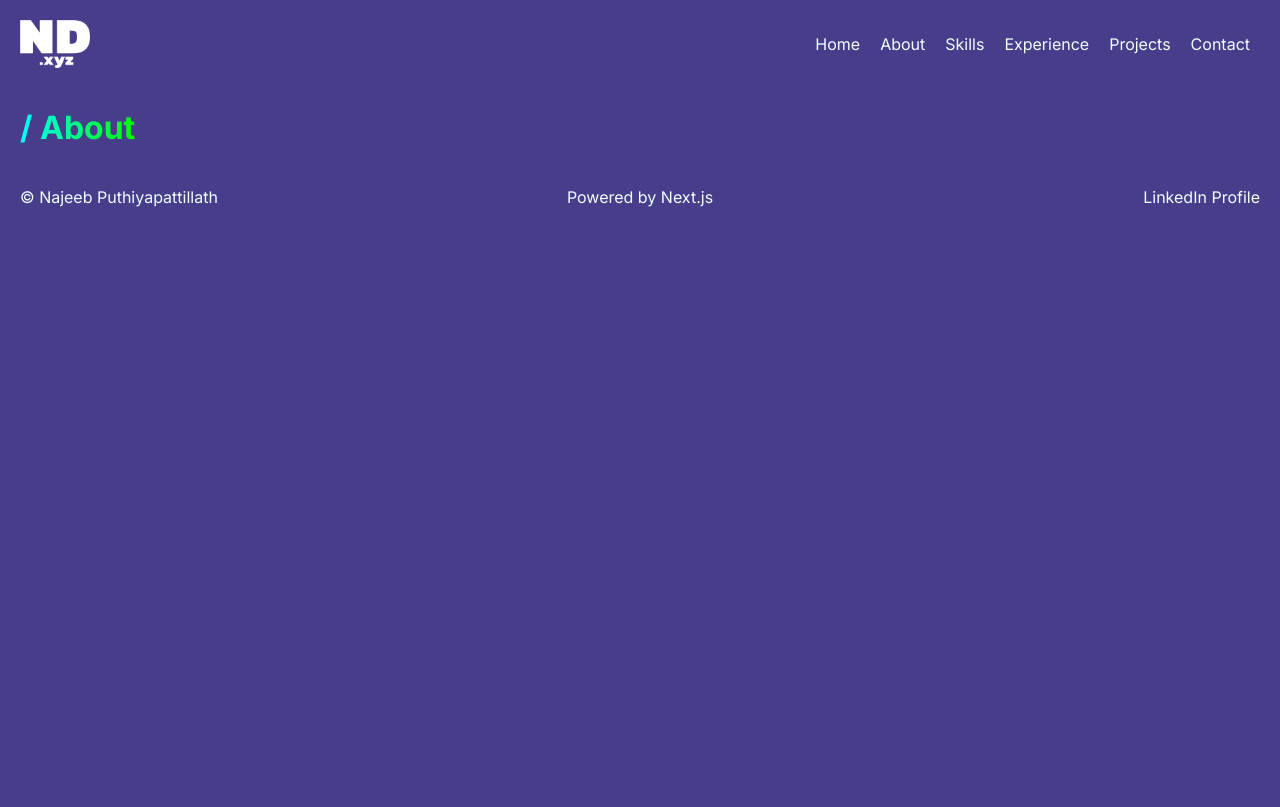
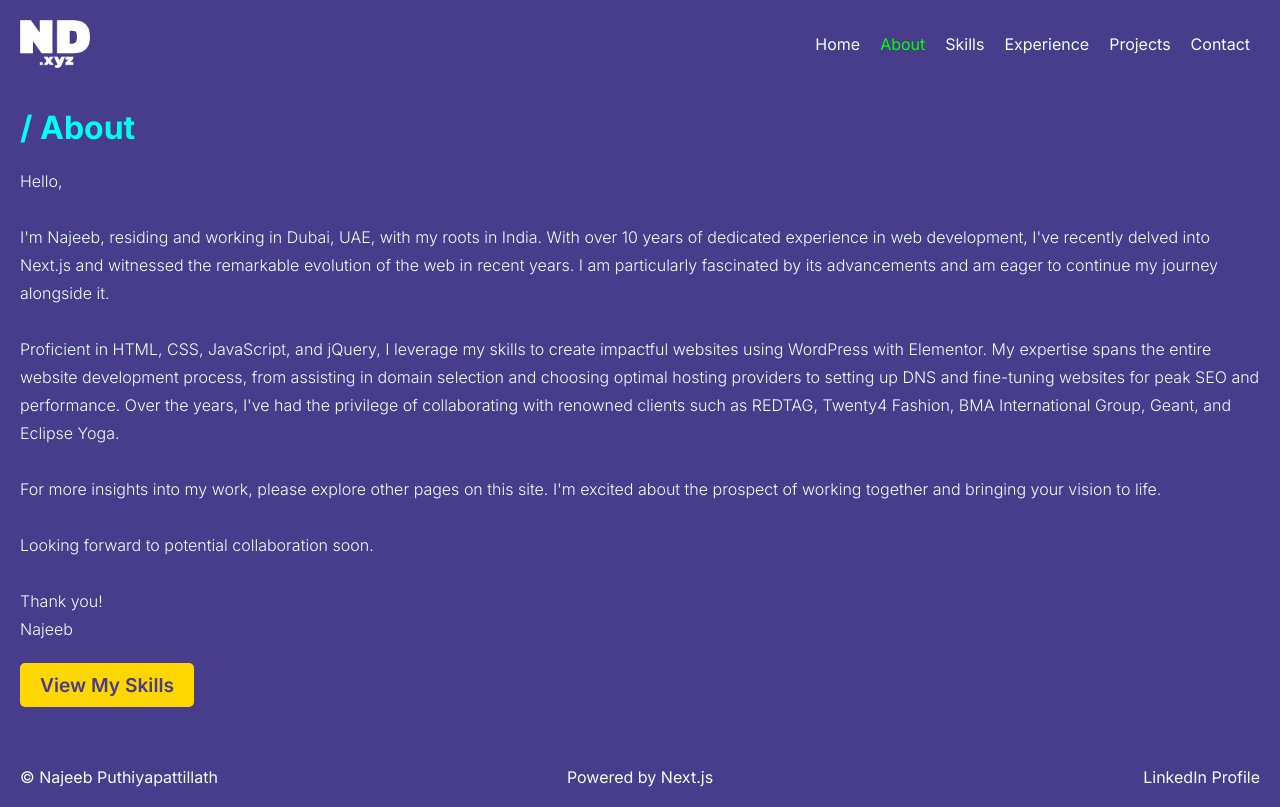
Before and after one commit to najeebputhiyallam/myportfolio2024, a Next.js app: page /about in a window 1280 px wide. Built offline with nearby package versions, Linux system fonts and the light colour scheme.

Commit message:
added active link on nav bar

```diff
--- /dev/null
+++ b/src/app/about/about.module.css
@@ -0,0 +1,21 @@
+
+.containerWrapperGlobal {
+    flex-direction: column;
+    gap: 20px;
+}
+
+.aboutContent {
+    display: flex;
+    flex-direction: column;
+    align-items: flex-start;
+
+    line-height: 28px;
+    font-weight: 300;
+    margin-bottom: 20px;
+}
+
+@media (max-width: 640px){
+    .aboutContent {
+        align-items: center;
+    }
+}
--- a/src/app/about/page.tsx
+++ b/src/app/about/page.tsx
@@ -1,4 +1,6 @@
 import { Metadata } from "next";
+import styles from './about.module.css'
+import Button from "@/components/button/Button";
 
 export const metadata: Metadata = {
     title: "About",
@@ -7,8 +9,28 @@ export const metadata: Metadata = {
 export default function AboutPage(){
     return(
         <div className="containerGlobal" >
-            <div className="containerWrapperGlobal" >
+            <div className={`${styles.containerWrapperGlobal} containerWrapperGlobal`} >
             <h1 className="gradientText" >/ About</h1>
+
+                <div className={styles.aboutContent} >
+                    <p>
+                    Hello,
+                    <br /><br />
+                    I'm Najeeb, residing and working in Dubai, UAE, with my roots in India. With over 10 years of dedicated experience in web development, I've recently delved into Next.js and witnessed the remarkable evolution of the web in recent years. I am particularly fascinated by its advancements and am eager to continue my journey alongside it.
+                    <br /><br />
+                    Proficient in HTML, CSS, JavaScript, and jQuery, I leverage my skills to create impactful websites using WordPress with Elementor. My expertise spans the entire website development process, from assisting in domain selection and choosing optimal hosting providers to setting up DNS and fine-tuning websites for peak SEO and performance. Over the years, I've had the privilege of collaborating with renowned clients such as REDTAG, Twenty4 Fashion, BMA International Group, Geant, and Eclipse Yoga.
+                    <br /><br />
+                    For more insights into my work, please explore other pages on this site. I'm excited about the prospect of working together and bringing your vision to life.
+                    <br /><br />
+                    Looking forward to potential collaboration soon.
+                    <br /><br />
+                    Thank you!<br />
+                    Najeeb
+                    </p>
+
+                    <Button btnType="button" btnText="View My Skills" btnLink="/skills" />
+                </div>
+
             </div>
         </div>
     );
--- a/src/app/globals.css
+++ b/src/app/globals.css
@@ -29,7 +29,7 @@ a {
     }
 
 button {
-    padding: 10px;
+    padding: 10px 20px;
     border-radius: 5px;
     border: 0 none;
     font-family: inherit;
--- a/src/app/page.tsx
+++ b/src/app/page.tsx
@@ -1,6 +1,6 @@
 import Image from 'next/image'
 import styles from './page.module.css'
-import HireMeBtn from '@/components/hiremeBtn/HiremeBtn'
+import Button from '@/components/button/Button'
 
 export default function Home() {
   //throw new Error('Error in Home');
@@ -16,7 +16,7 @@ export default function Home() {
             <h2>Next.js Developer | Elementor Expert | Front End Developer</h2>
 
             <div className={styles.btnHolder} >
-              <HireMeBtn />
+              <Button btnType="button" btnText="Hire Me" btnLink="/contact" />
             </div>
           </div>
 
--- /dev/null
+++ b/src/components/button/Button.tsx
@@ -0,0 +1,18 @@
+"use client"
+
+import { useRouter } from 'next/navigation';
+import styles from './button.module.css'
+
+export default function Button({btnType, btnText, btnLink}) {
+
+    //console.log(btnText);
+    const router = useRouter();
+    const btnClicked = () => {
+      //router.push(`/contact?${btnText}`);
+      if(btnLink != '' ) router.push(btnLink);
+    }
+
+    return(
+        <button type={btnType} className={styles.btn} onClick={btnClicked}>{btnText}</button>
+    );
+};
--- a/src/components/hiremeBtn/hireme.module.css
+++ b/src/components/button/button.module.css
@@ -1,3 +1,3 @@
-.btnHireme {
+.btn {
     margin-top: 20px;
 }
--- a/src/components/navbar/links/Links.tsx
+++ b/src/components/navbar/links/Links.tsx
@@ -3,11 +3,12 @@
 import Link from "next/link";
 import styles from '../navbar.module.css'
 import { useState } from "react";
+import { usePathname } from "next/navigation";
 
 export default function Links(){
 
     const [navbarOpen, setNavbarOpen ] = useState(false);
-
+    const pathname = usePathname();
 
     const links = [
         {
@@ -39,10 +40,19 @@ export default function Links(){
     return (
         <div className={styles.navHolder}>
             <div className={styles.desktopNav}>
-                {links.map((link=>(
-                    <Link href={link.path} key={link.title}>{link.title}</Link>
-                ))
-                )}
+
+                {links.map((link =>{
+                    //const isActive = pathname.startsWith(link.path);
+                    let isActive = false;
+                    if ( link.path.length > 1 ) {
+                        isActive = pathname.startsWith(link.path);
+                    } else if ( pathname.length === 1 && pathname === '/' ) {
+                        isActive = true;
+                    }
+                    return (
+                        <Link className={isActive ? styles.linkActive : ""} href={link.path} key={link.title}>{link.title}</Link>
+                    )}
+                ))}
             </div>
 
             <div className={styles.mobileNav}>
@@ -54,10 +64,17 @@ export default function Links(){
 
                 { navbarOpen ? (
                     <div className={styles.mobileDrawer}>
-                    {links.map((link=>(
-                        <Link href={link.path} key={link.title}>{link.title}</Link>
-                    ))
-                    )}
+                    {links.map((link=>{
+                        let isActive = false;
+                        if ( link.path.length > 1 ) {
+                            isActive = pathname.startsWith(link.path);
+                        } else if ( pathname.length === 1 && pathname === '/' ) {
+                            isActive = true;
+                        }
+                        return (
+                        <Link className={isActive ? styles.linkActive : ""} href={link.path} key={link.title}>{link.title}</Link>
+                        )}
+                    ))}
                     </div>
                 ) : (
                     undefined
--- a/src/components/navbar/navbar.module.css
+++ b/src/components/navbar/navbar.module.css
@@ -36,6 +36,8 @@
 .navHolder {
     display: flex;
 }
+
+.linkActive { color: var(--gradientStart); }
 
 
 @media (min-width: 641px){
```
Also changed, not shown: src/components/contact-form/ContactForm.tsx (+5 -2 lines), src/components/hiremeBtn/HiremeBtn.tsx (deleted, +0 -15 lines).
